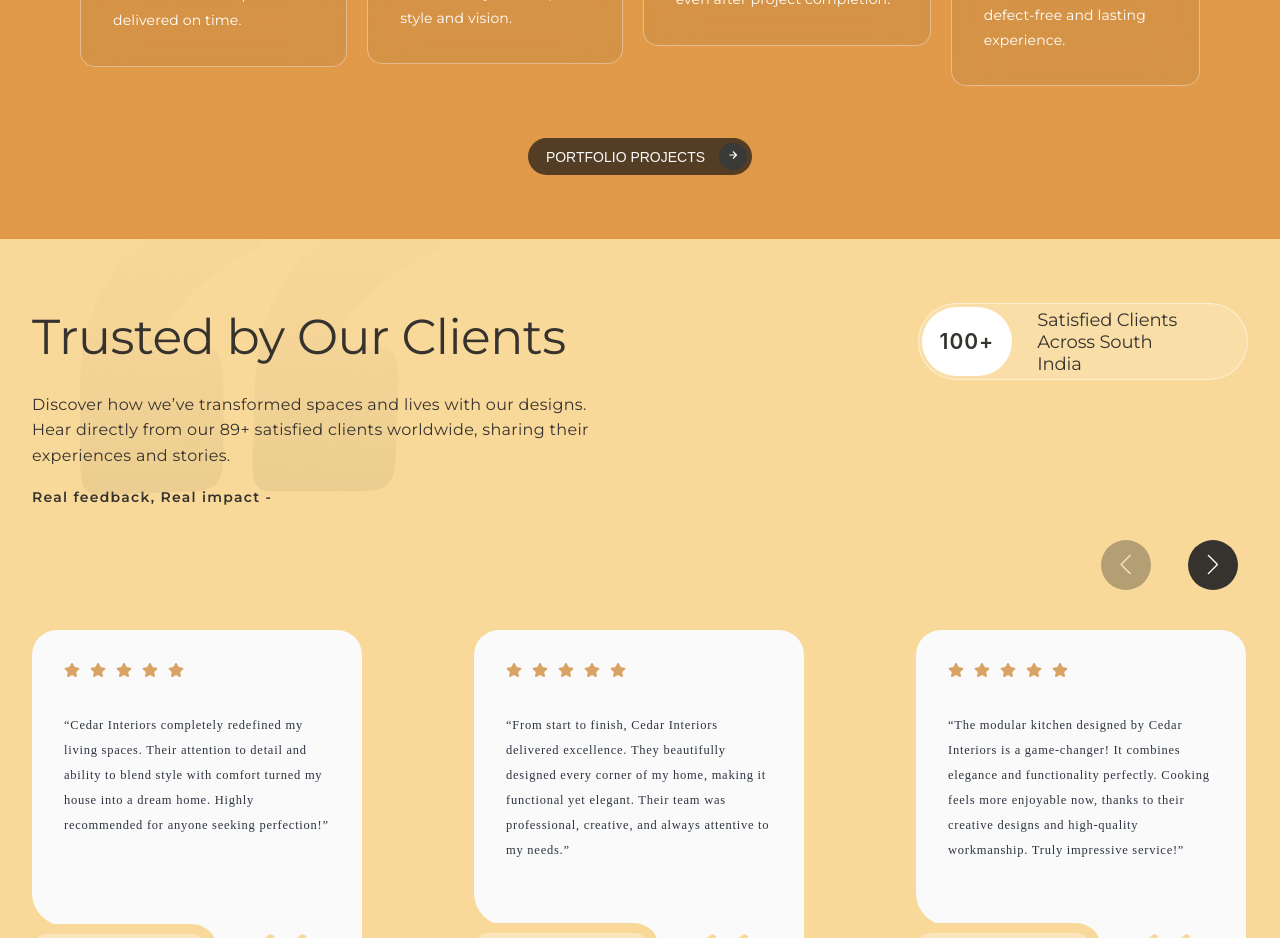
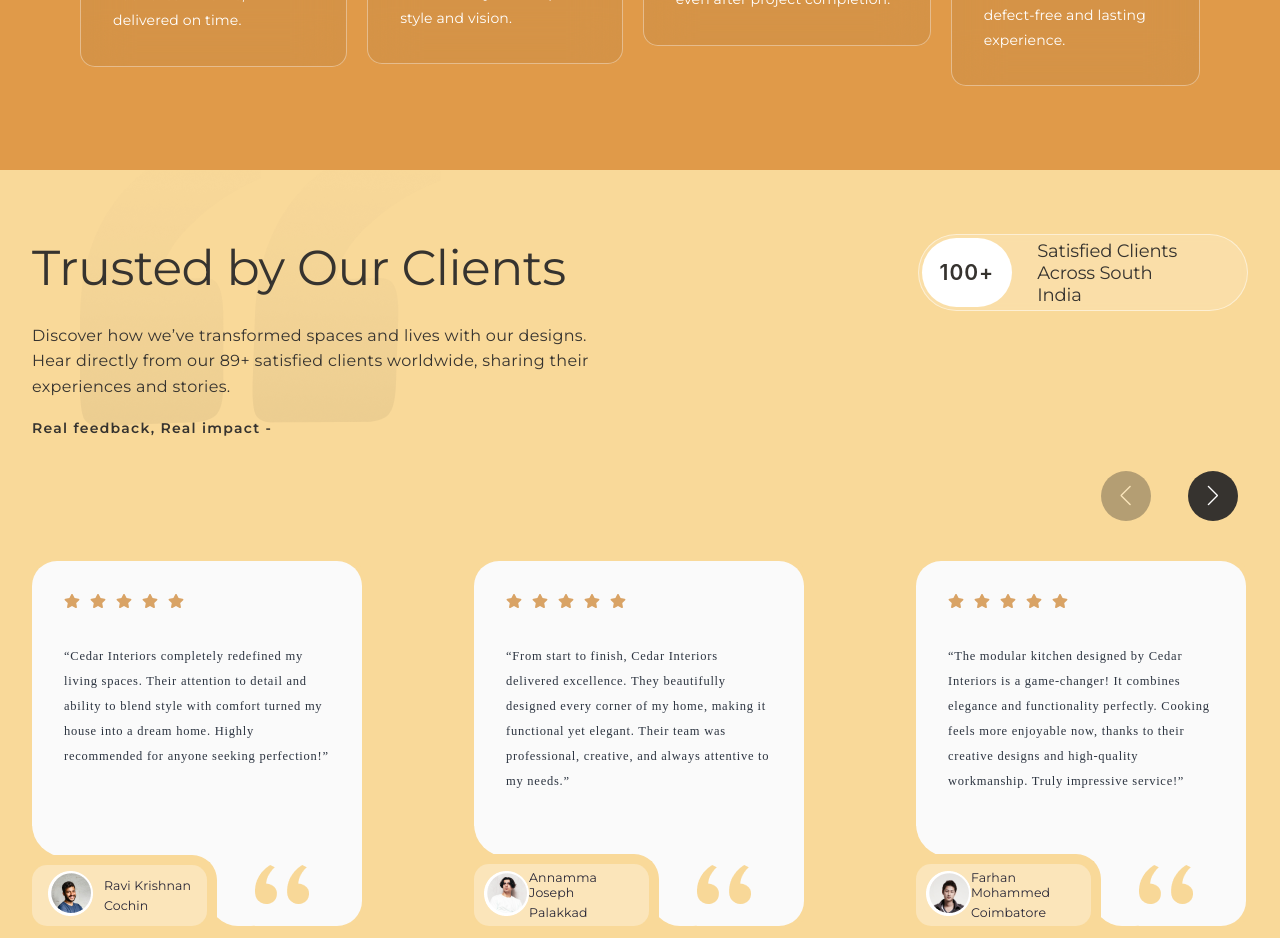
Before and after one commit to Spartans1111/cedar-final, a React (Create React App) app: page /2bhk-3bhk-interior-packages in a window 1280 px wide. Shown: the part 5460-6398 px from the top of the page. Built offline with nearby package versions, Linux system fonts and the light colour scheme; grey boxes are pictures that could not be loaded; a web font is replaced by a local one.

Commit message:
portfolio button removed in package page - cedar assurance section

```diff
--- a/src/components/packages/packages.jsx
+++ b/src/components/packages/packages.jsx
@@ -127,15 +127,6 @@
                 </div>
               </div>
             </div>
-            <div className="aboutbtn2">
-              {" "}
-              <button className="btn2">
-                PORTFOLIO PROJECTS
-                <span>
-                  <BiRightArrowAlt />
-                </span>
-              </button>
-            </div>
           </div>
 
 <Tesimonial/>
```
